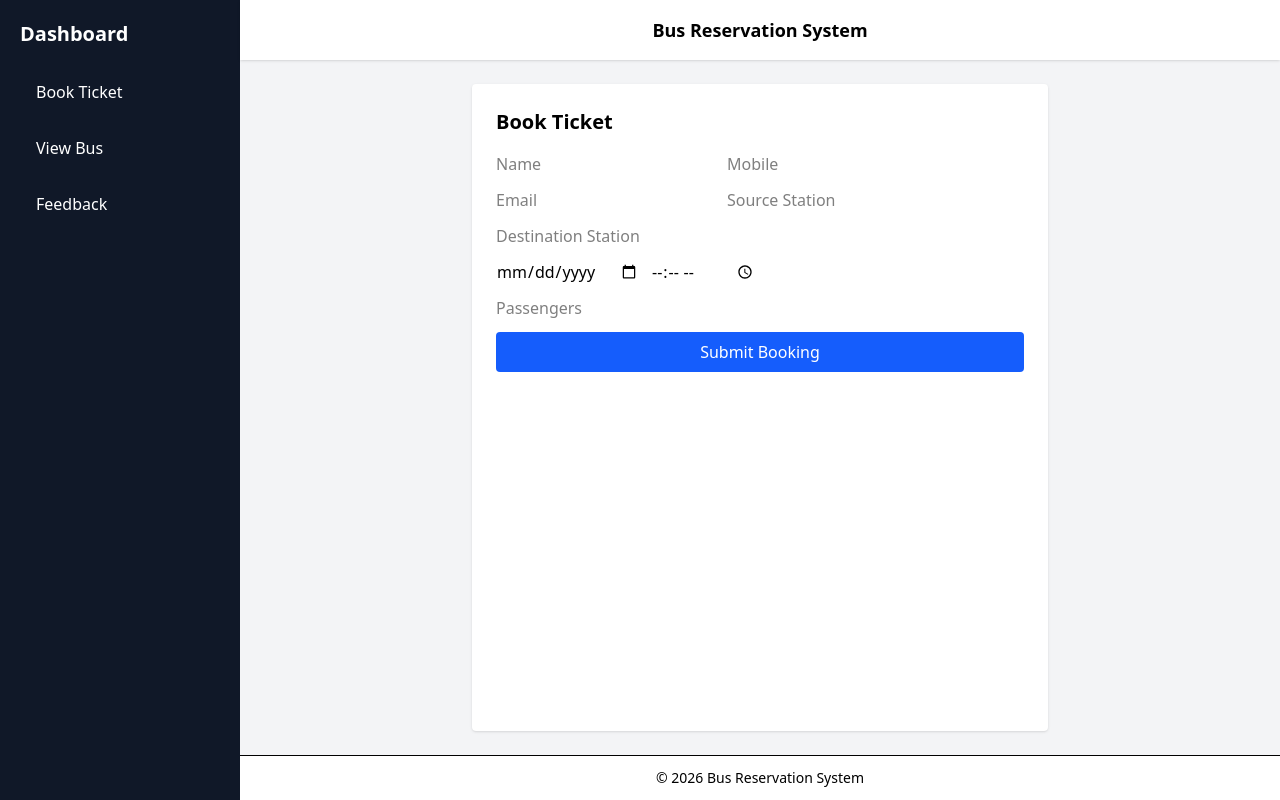
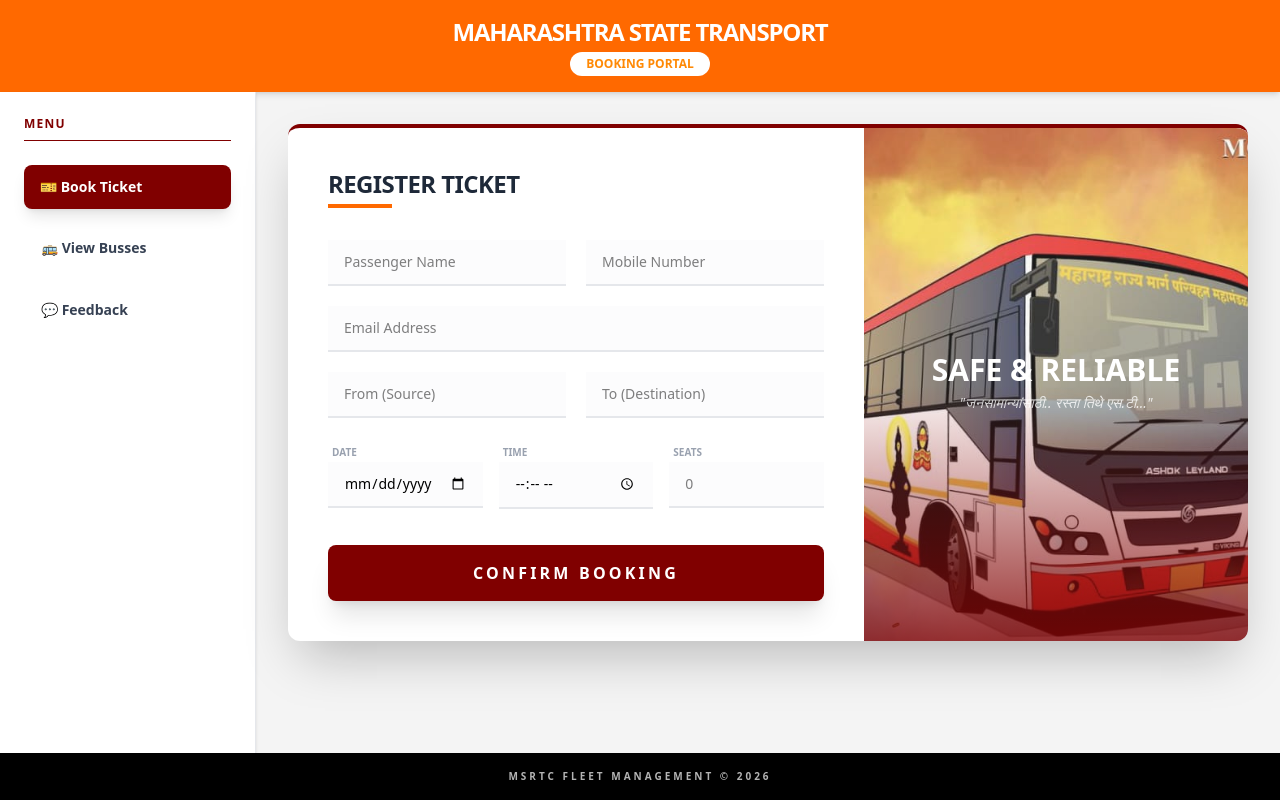
Before and after one commit to Shree-patil2005/Bus-Management-System, a React app in the folder frontend/: page /dashboard in a window 1280 px wide. Built offline with nearby package versions, Linux system fonts and the light colour scheme; no server answers; the HTML template or start-up script is replaced by a standard one.

Commit message:
Added remaining features

```diff
--- a/frontend/src/Dashboard.jsx
+++ b/frontend/src/Dashboard.jsx
@@ -4,6 +4,7 @@
 import { useMutation } from "convex/react";
 import { api } from "../convex/_generated/api";
 import { useNavigate } from "react-router-dom";
+import vit from "./assets/vit.jpeg";
 
 export default function Dashboard() {
   const navigate = useNavigate();
@@ -22,131 +23,140 @@
 
   const handleSubmit = async (e) => {
     e.preventDefault();
-
     await addBooking({
       ...form,
       people: Number(form.people),
     });
 
-    alert("Booking Successful! After payment, ticket PDF will be sent to your email 📩");
-
-    setForm({
-      name: "",
-      mobile: "",
-      email: "",
-      source: "",
-      destination: "",
-      date: "",
-      time: "",
-      people: "",
-    });
+    alert("Booking Successful! Ticket details sent to email 📩");
+    setForm({ name: "", mobile: "", email: "", source: "", destination: "", date: "", time: "", people: "" });
   };
 
+  const inputStyle = "w-full px-4 py-3 border-b-2 border-gray-200 focus:border-orange-500 outline-none transition-all text-sm bg-gray-50/50";
+
   return (
-    <div className="flex min-h-screen bg-gray-100">
+    <div className="flex flex-col min-h-screen bg-[#f4f4f4] font-sans">
 
-      {/* Sidebar */}
-      <div className="w-60 bg-gray-900 text-white p-5 space-y-4">
-        <h2 className="text-xl font-bold mb-6">Dashboard</h2>
+      {/* HEADER */}
+      <div className="bg-orange-500 p-4 shadow-md text-center">
+        <h1 className="text-white font-black text-xl md:text-2xl tracking-tighter uppercase">
+          Maharashtra State Transport
+        </h1>
+        <span className="bg-white text-orange-400 px-4 py-1 rounded-full text-xs font-bold uppercase mt-1 inline-block">
+          Booking Portal
+        </span>
+      </div>
 
+      <div className="flex flex-1 flex-col md:flex-row">
+
+        {/* SIDEBAR */}
+        <div className="w-full md:w-64 bg-white border-r border-gray-200 p-6 flex flex-col gap-6 shadow-sm">
+          <h2 className="text-[#800000] font-black text-xs uppercase tracking-widest border-b pb-2">Menu</h2>
+
+          <nav className="flex md:flex-col gap-4 overflow-x-auto md:overflow-visible pb-2">
             <button
               onClick={() => navigate("/dashboard")}
-          className="w-full text-left px-4 py-2 rounded hover:bg-gray-700"
+              className="shrink-0 w-full text-left px-4 py-3 rounded-lg bg-[#800000] text-white font-bold shadow-lg transition-all text-sm"
             >
-          Book Ticket
+              🎫 Book Ticket
             </button>
 
             <button
               onClick={() => navigate("/searchbus")}
-          className="w-full text-left px-4 py-2 rounded hover:bg-gray-700"
+              className="shrink-0 w-full text-left px-4 py-3 rounded-lg hover:bg-gray-100 text-gray-700 font-bold transition-all text-sm border border-transparent hover:border-gray-200"
             >
-          View Bus
+              🚌 View Busses
             </button>
 
             <button
               onClick={() => navigate("/feedback")}
-          className="w-full text-left px-4 py-2 rounded hover:bg-gray-700"
+              className="shrink-0 w-full text-left px-4 py-3 rounded-lg hover:bg-gray-100 text-gray-700 font-bold transition-all text-sm border border-transparent hover:border-gray-200"
             >
-          Feedback
+              💬 Feedback
             </button>
+          </nav>
         </div>
 
-      {/* Main Section */}
-      <div className="flex-1 flex flex-col">
+        {/* MAIN CONTENT AREA */}
+        <div className="flex-1 p-4 md:p-8 flex justify-center items-start">
+          <div className="w-full max-w-6xl bg-white rounded-xl shadow-2xl border-t-4 border-[#800000] overflow-hidden flex flex-col md:flex-row">
 
-        {/* Header */}
-        <div className="bg-white shadow p-4 text-center font-semibold text-lg">
-          Bus Reservation System
+            {/* LEFT SIDE: FORM */}
+            <div className="w-full md:w-3/5 p-6 md:p-10 order-1">
+              <div className="mb-8">
+                <h3 className="text-2xl font-black text-gray-800 uppercase tracking-tight">Register Ticket</h3>
+                <div className="w-16 h-1 bg-orange-500 mt-1"></div>
               </div>
 
-        {/* Content */}
-        <div className="flex-1 p-6 flex justify-center">
-
-          <div className="max-w-xl bg-white p-6 rounded shadow w-full">
-            <h3 className="text-xl font-bold mb-4">Book Ticket</h3>
-
-            <form onSubmit={handleSubmit} className="space-y-3">
-
-              <input className="input" placeholder="Name"
-                value={form.name}
-                onChange={e => setForm({ ...form, name: e.target.value })}
-                required />
-
-              <input className="input" placeholder="Mobile"
-                value={form.mobile}
-                onChange={e => setForm({ ...form, mobile: e.target.value })}
-                required />
-
-              <input className="input" placeholder="Email"
-                value={form.email}
-                onChange={e => setForm({ ...form, email: e.target.value })}
-                required />
-
-              <input className="input" placeholder="Source Station"
-                value={form.source}
-                onChange={e => setForm({ ...form, source: e.target.value })}
-                required />
-
-              <input className="input" placeholder="Destination Station"
-                value={form.destination}
-                onChange={e => setForm({ ...form, destination: e.target.value })}
-                required />
-
-              <div className="flex gap-3">
-                <input type="date" className="input"
-                  value={form.date}
-                  onChange={e => setForm({ ...form, date: e.target.value })}
-                  required />
-
-                <input type="time" className="input"
-                  value={form.time}
-                  onChange={e => setForm({ ...form, time: e.target.value })}
-                  required />
+              <form onSubmit={handleSubmit} className="space-y-5">
+                <div className="grid grid-cols-1 md:grid-cols-2 gap-5">
+                  <input className={inputStyle} placeholder="Passenger Name"
+                    value={form.name} onChange={e => setForm({ ...form, name: e.target.value })} required />
+                  <input className={inputStyle} placeholder="Mobile Number"
+                    value={form.mobile} onChange={e => setForm({ ...form, mobile: e.target.value })} required />
                 </div>
 
-              <input type="number" className="input" placeholder="Passengers"
-                value={form.people}
-                onChange={e => setForm({ ...form, people: e.target.value })}
-                required />
+                <input className={inputStyle} placeholder="Email Address" type="email"
+                  value={form.email} onChange={e => setForm({ ...form, email: e.target.value })} required />
+
+                <div className="grid grid-cols-1 md:grid-cols-2 gap-5">
+                  <input className={inputStyle} placeholder="From (Source)"
+                    value={form.source} onChange={e => setForm({ ...form, source: e.target.value })} required />
+                  <input className={inputStyle} placeholder="To (Destination)"
+                    value={form.destination} onChange={e => setForm({ ...form, destination: e.target.value })} required />
+                </div>
+
+                <div className="grid grid-cols-3 gap-4">
+                  <div className="col-span-1">
+                    <label className="text-[10px] font-bold text-gray-400 uppercase ml-1">Date</label>
+                    <input type="date" className={inputStyle}
+                      value={form.date} onChange={e => setForm({ ...form, date: e.target.value })} required />
+                  </div>
+                  <div className="col-span-1">
+                    <label className="text-[10px] font-bold text-gray-400 uppercase ml-1">Time</label>
+                    <input type="time" className={inputStyle}
+                      value={form.time} onChange={e => setForm({ ...form, time: e.target.value })} required />
+                  </div>
+                  <div className="col-span-1">
+                    <label className="text-[10px] font-bold text-gray-400 uppercase ml-1">Seats</label>
+                    <input type="number" className={inputStyle} placeholder="0"
+                      value={form.people} onChange={e => setForm({ ...form, people: e.target.value })} required />
+                  </div>
+                </div>
 
                 <button
                   type="submit"
-                className="w-full bg-blue-600 text-white py-2 rounded hover:bg-blue-700"
+                  className="w-full bg-[#800000] hover:bg-black text-white font-black py-4 rounded-lg uppercase tracking-[0.2em] transition-all shadow-xl active:scale-95 mt-4"
                 >
-                Submit Booking
+                  Confirm Booking
                 </button>
-
               </form>
             </div>
 
+            {/* RIGHT SIDE: IMAGE (Now visible on mobile too) */}
+            <div className="flex w-full md:w-2/5 min-h-[250px] md:min-h-full bg-gray-100 relative items-center justify-center overflow-hidden order-2 md:order-2">
+              <img
+                src={vit}
+                alt="MSRTC Bus"
+                className="absolute inset-0 w-full h-full object-cover opacity-90 hover:scale-105 transition-transform duration-700"
+              />
+              <div className="absolute inset-0 bg-gradient-to-t from-[#800000]/80 via-transparent to-transparent"></div>
+              <div className="relative z-10 text-center p-6 text-white">
+                <p className="text-2xl md:text-3xl font-black uppercase leading-none mb-2">Safe & Reliable</p>
+                <p className="text-xs md:text-sm font-medium opacity-80 italic">"जनसामान्यांसाठी.. रस्ता तिथे एस.टी..."</p>
               </div>
-
-        {/* Footer */}
-        <div className="bg-white p-3 text-center text-sm border-t">
-          © 2026 Bus Reservation System
             </div>
 
           </div>
         </div>
+      </div>
+
+      {/* FOOTER */}
+      <footer className="bg-black text-white py-4 text-center">
+        <p className="text-[10px] font-bold tracking-[0.3em] uppercase opacity-70">
+          MSRTC Fleet Management © 2026
+        </p>
+      </footer>
+    </div>
   );
 }
```
Also changed, not shown: frontend/src/assets/vit.jpeg (added). Lines whose indentation alone changed are shown as unchanged.
